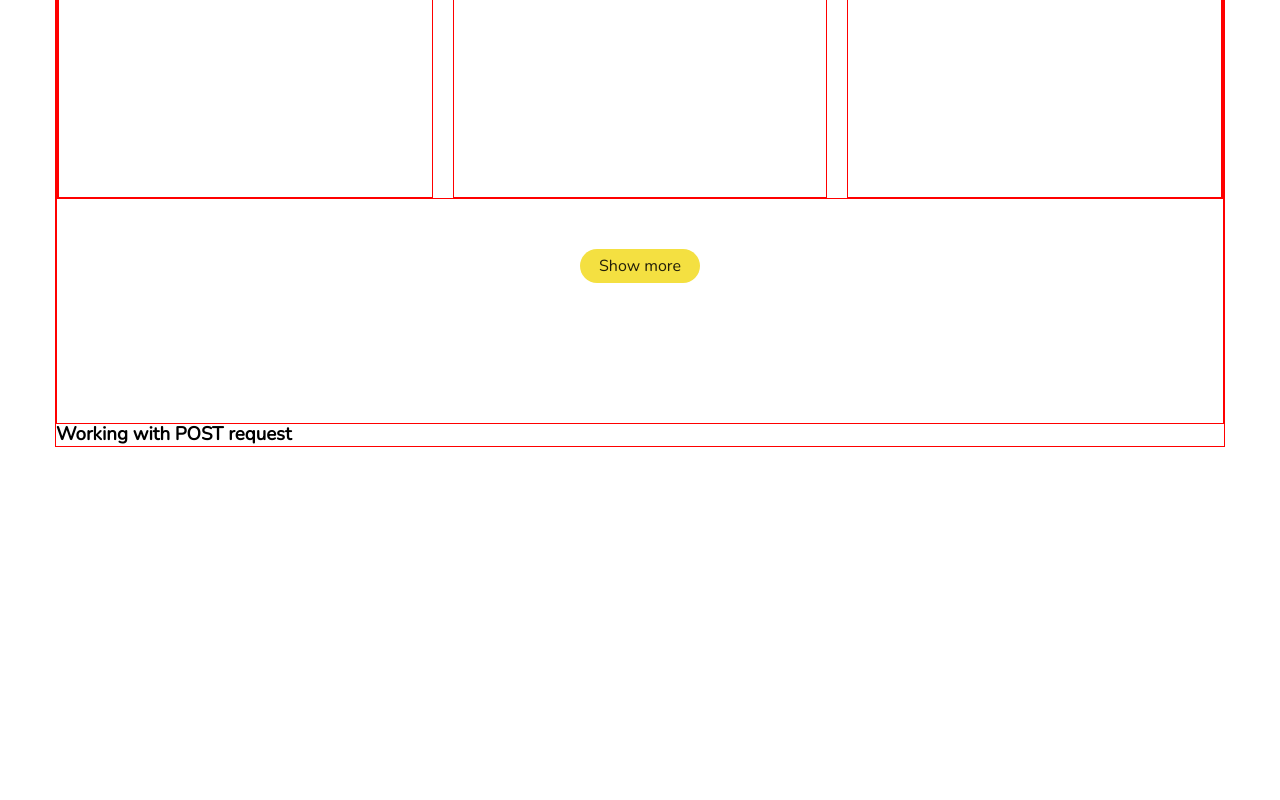
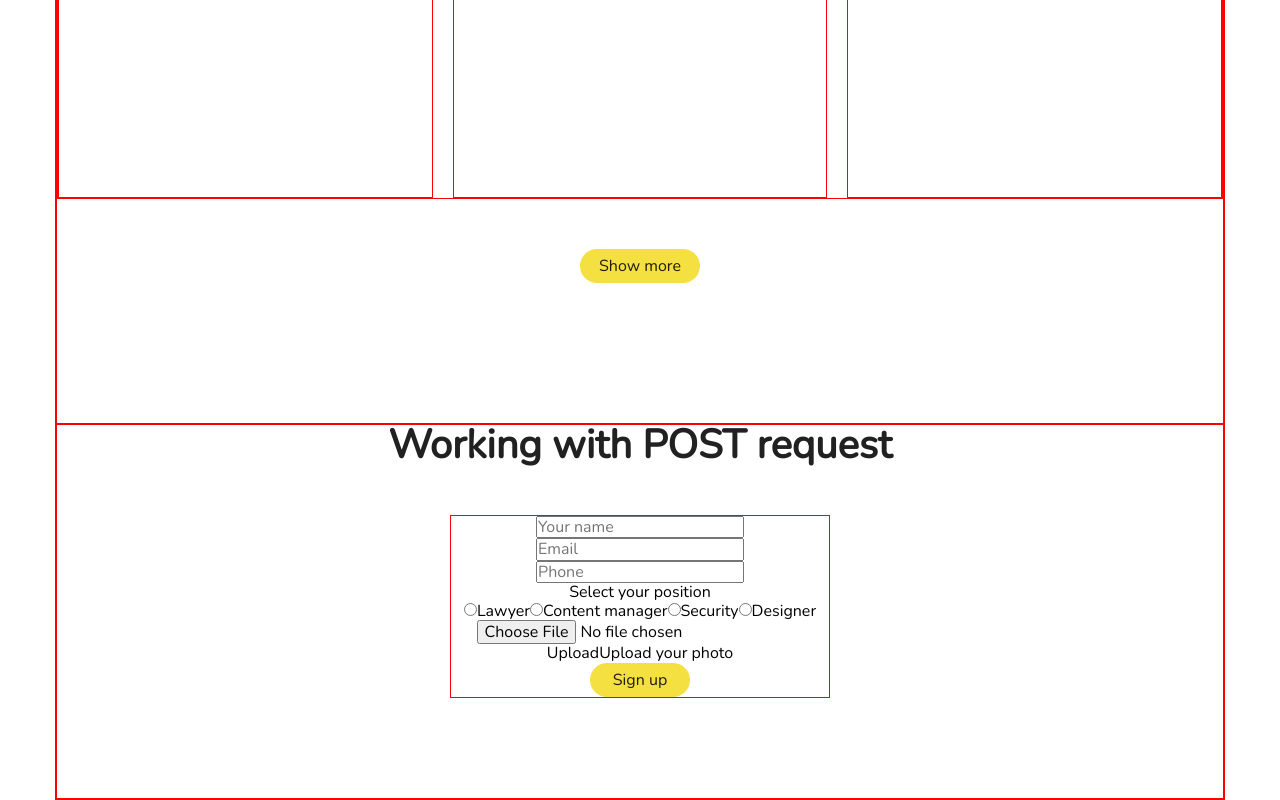
Before and after one commit to diVladimirov/test-one-page, a React (Create React App) app: page / in a window 1280 px wide. Shown: the part 1273-2073 px from the top of the page. Before the commit the page ends 1720 px from the top, so only its background shows below. Built offline with nearby package versions, Linux system fonts and the light colour scheme.

Commit message:
start form

```diff
--- a/src/components/Form/Form.jsx
+++ b/src/components/Form/Form.jsx
@@ -1,11 +1,97 @@
 import React from 'react';
+import { useFormik } from 'formik';
+import * as Yup from 'yup';
+import { FormWrapper, FormTitle, FormStyled, ButtonStyled } from './Form.styled';
 
 const Form = () => {
+  const positions = [
+    {
+      id: 1,
+      name: 'Lawyer',
+    },
+    {
+      id: 2,
+      name: 'Content manager',
+    },
+    {
+      id: 3,
+      name: 'Security',
+    },
+    {
+      id: 4,
+      name: 'Designer',
+    },
+  ];
+  const formik = useFormik({
+    initialValues: {
+      name: '',
+      email: '',
+      phone: '',
+      position: '',
+    },
+    validationSchema: Yup.object().shape({
+      name: Yup.string(),
+      email: Yup.string(),
+      phone: Yup.string(),
+      position: Yup.string(),
+    }),
+    onSubmit: (values, { resetForm }) => {
+      console.log(values);
+      resetForm({ values: '' });
+    },
+  });
+
   return (
-    <div>
-      <h3>Working with POST request</h3>
-      <form></form>
-    </div>
+    <FormWrapper>
+      <FormTitle>Working with POST request</FormTitle>
+      <FormStyled onSubmit={formik.handleSubmit}>
+        <input
+          name="name"
+          type="text"
+          placeholder="Your name"
+          onChange={formik.handleChange}
+          onBlur={formik.handleBlur}
+          value={formik.values.name}
+        />
+        <input
+          name="email"
+          type="email"
+          placeholder="Email"
+          onChange={formik.handleChange}
+          onBlur={formik.handleBlur}
+          value={formik.values.email}
+        />
+        <input
+          name="phone"
+          type="tel"
+          placeholder="Phone"
+          onChange={formik.handleChange}
+          onBlur={formik.handleBlur}
+          value={formik.values.phone}
+        />
+        <p>Select your position</p>
+        {positions.map(position => (
+          <label key={position.id}>
+            <input
+              type="radio"
+              name="position"
+              checked={formik.values.position === position.name}
+              value={position.name}
+              onChange={formik.handleChange}
+            />
+            {position.name}
+          </label>
+        ))}
+        <div>
+          <input type="file" id="photo" name="photo" accept="image/*" />
+          <label htmlFor="photo">
+            <span>Upload</span>
+            <span>Upload your photo</span>
+          </label>
+        </div>
+        <ButtonStyled type="submit">Sign up</ButtonStyled>
+      </FormStyled>
+    </FormWrapper>
   );
 };
 
--- /dev/null
+++ b/src/components/Form/Form.styled.js
@@ -0,0 +1,32 @@
+import styled from 'styled-components';
+
+export const FormWrapper = styled.div`
+  border: 1px solid red;
+  text-align: center;
+  padding-bottom: 100px;
+`;
+
+export const FormTitle = styled.h3`
+  font-size: 40px;
+  line-height: 40px;
+  color: rgba(0, 0, 0, 0.87);
+  margin-bottom: 50px;
+`;
+
+export const FormStyled = styled.form`
+  border: 1px solid red;
+  max-width: 380px;
+  margin-left: auto;
+  margin-right: auto;
+`;
+
+export const ButtonStyled = styled.button`
+  width: 100px;
+  border-radius: 80px;
+  background: #f4e041;
+  padding: 4px;
+  text-align: center;
+  font-size: 16px;
+  line-height: 26px;
+  color: rgba(0, 0, 0, 0.87);
+`;
```
